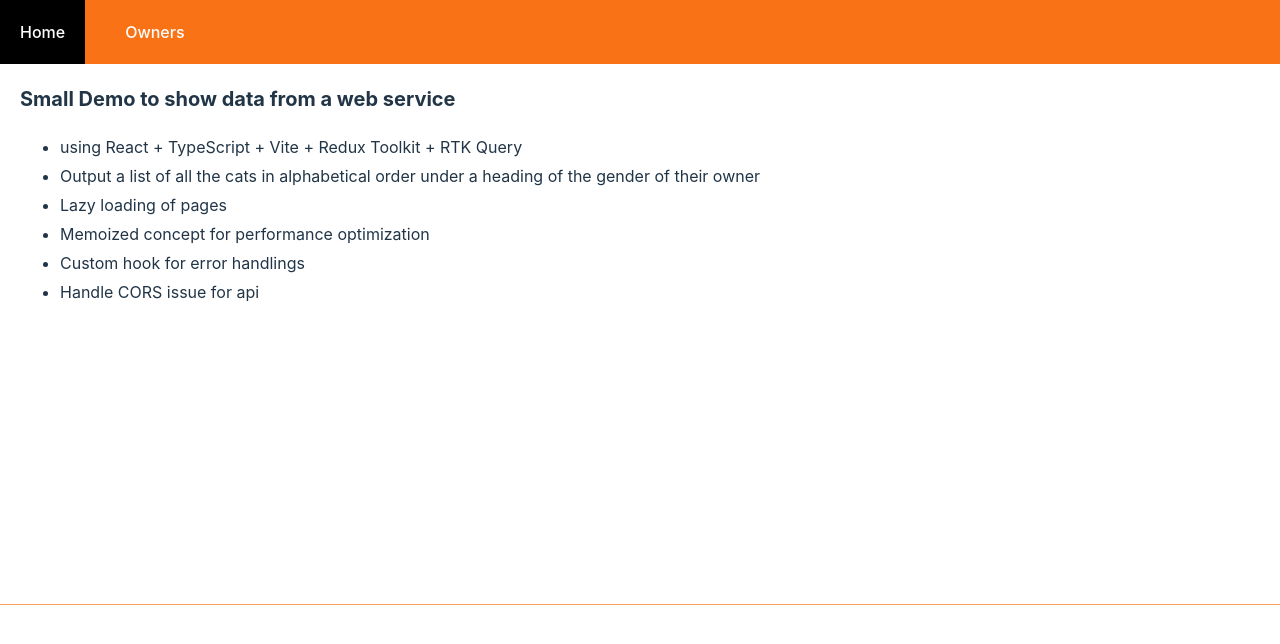
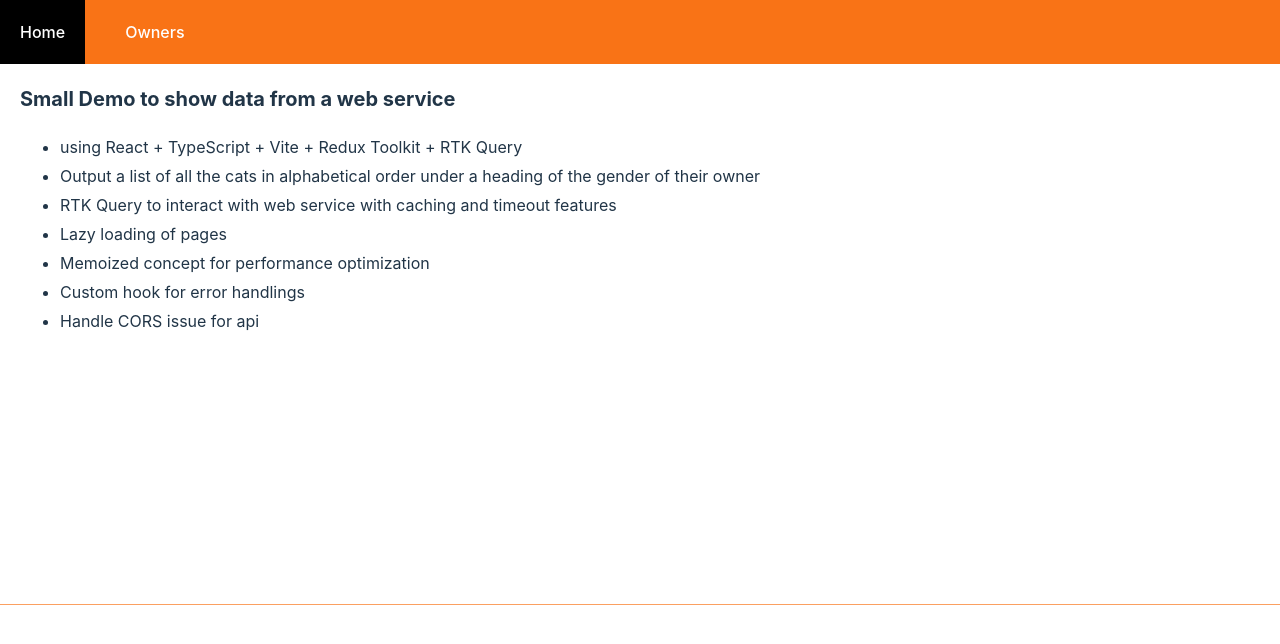
Before and after one commit to ss-adeptpro/pets-owners, a React (Vite) app: page / in a window 1280 px wide. Shown: the top 644 px of the page. Built offline with nearby package versions, Linux system fonts and the light colour scheme; no server answers.

Commit message:
Updated Readme and home page contents

```diff
--- a/src/components/home/Home.tsx
+++ b/src/components/home/Home.tsx
@@ -9,6 +9,9 @@ const Home = () => {
         </li>
         <li className="homeItem">
           Output a list of all the cats in alphabetical order under a heading of the gender of their owner
+        </li>
+        <li className="homeItem">
+          RTK Query to interact with web service with caching and timeout features
         </li>
         <li className="homeItem">
           Lazy loading of pages
```
Also changed, not shown: 1 other file (tests, documents, lock files or other folders).
